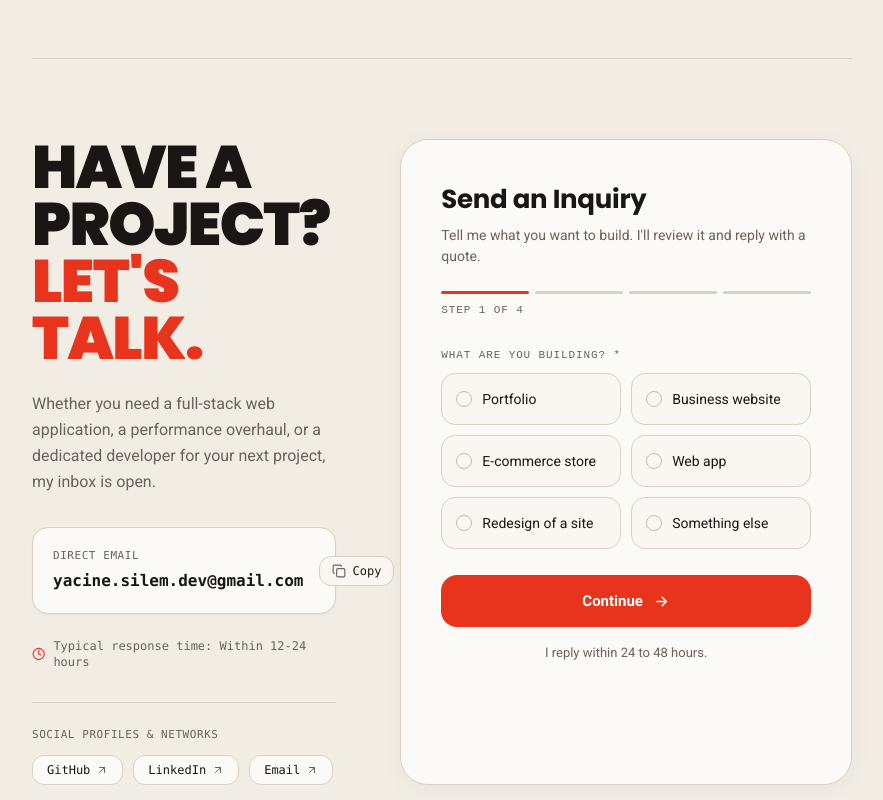
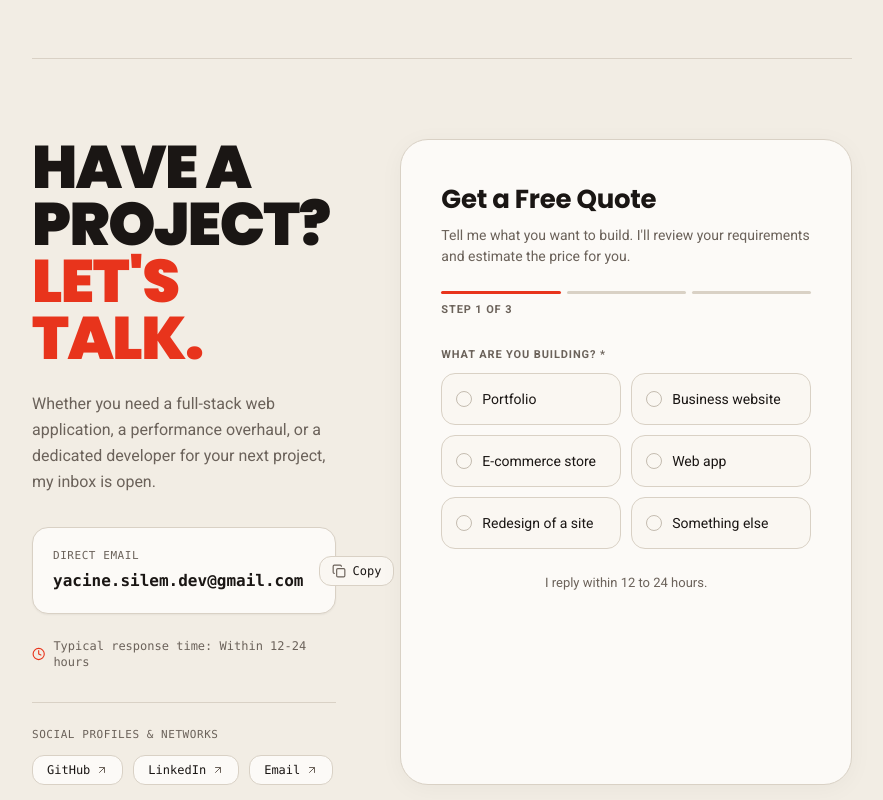
Before and after one commit to enicays/portfolio_0.1, a Next.js app: page / in a window 1280 px wide. Shown: the part 3200-4000 px from the top of the page, without its empty margins (396-1279 px from the left). Built offline with nearby package versions, Linux system fonts and the light colour scheme.

Commit message:
feat(contact): streamline inquiry form to 3-step Get Free Quote with auto-advance and font standardization

```diff
--- a/src/app/globals.css
+++ b/src/app/globals.css
@@ -84,6 +84,7 @@ h1, h2, h3, h4, h5, h6, .font-display {
   border-radius: 28px;
   padding: 40px 40px 36px;
   box-shadow: 0 4px 24px rgba(26, 22, 20, 0.04);
+  font-family: var(--font-roboto), sans-serif;
 }
 
 .inquiry-h2 {
@@ -98,6 +99,7 @@ h1, h2, h3, h4, h5, h6, .font-display {
 .inquiry-sub {
   margin: 0 0 24px;
   color: #6B625A;
+  font-family: var(--font-roboto), sans-serif;
   font-size: 14px;
   line-height: 1.5;
 }
@@ -111,7 +113,8 @@ h1, h2, h3, h4, h5, h6, .font-display {
 .inquiry-progress span.done { background: #E8341C; }
 .inquiry-step-count {
   margin: 0 0 28px;
-  font-family: monospace;
+  font-family: var(--font-roboto), sans-serif;
+  font-weight: 600;
   font-size: 11px;
   letter-spacing: .08em;
   text-transform: uppercase;
@@ -122,7 +125,8 @@ h1, h2, h3, h4, h5, h6, .font-display {
   display: block;
   padding: 0;
   margin-bottom: 10px;
-  font-family: monospace;
+  font-family: var(--font-roboto), sans-serif;
+  font-weight: 600;
   font-size: 11px;
   letter-spacing: .08em;
   text-transform: uppercase;
@@ -220,7 +224,7 @@ h1, h2, h3, h4, h5, h6, .font-display {
   height: 52px;
   border: 0;
   border-radius: 16px;
-  font: inherit; font-weight: 700; font-size: 15px;
+  font-family: var(--font-roboto), sans-serif; font-weight: 700; font-size: 15px;
   cursor: pointer;
   transition: transform .1s, filter .15s, border-color .15s;
 }
@@ -234,12 +238,19 @@ h1, h2, h3, h4, h5, h6, .font-display {
   background: transparent;
   color: #1A1614;
   border: 1px solid #D9D1C5;
+  font-family: var(--font-roboto), sans-serif;
   font-weight: 500;
 }
 .inquiry-btn-back:hover { border-color: #1A1614; }
 .inquiry-btn svg { width: 17px; height: 17px; }
 
-.inquiry-reply-note { margin: 16px 0 0; text-align: center; font-size: 13px; color: #6B625A; }
+.inquiry-reply-note {
+  margin: 16px 0 0;
+  text-align: center;
+  font-family: var(--font-roboto), sans-serif;
+  font-size: 13px;
+  color: #6B625A;
+}
 
 .inquiry-success { text-align: center; padding: 20px 0 8px; }
 .inquiry-tick {
--- a/src/components/InquiryForm.tsx
+++ b/src/components/InquiryForm.tsx
@@ -24,15 +24,6 @@ const FEATURES_LIST = [
   "Logo / branding",
 ];
 
-const BUDGET_OPTIONS = [
-  "Under $1,000",
-  "$1,000 - $3,000",
-  "$3,000 - $5,000",
-  "$5,000 - $10,000",
-  "$10,000+",
-  "Not sure yet",
-];
-
 const TIMELINE_OPTIONS = [
   "As soon as possible",
   "Within 1 month",
@@ -43,11 +34,10 @@ const TIMELINE_OPTIONS = [
 
 export default function InquiryForm() {
   const [currentStep, setCurrentStep] = useState(0);
-  const totalSteps = 4;
+  const totalSteps = 3;
 
   const [projectType, setProjectType] = useState("");
   const [features, setFeatures] = useState<string[]>([]);
-  const [budget, setBudget] = useState("");
   const [timeline, setTimeline] = useState("");
   const [name, setName] = useState("");
   const [email, setEmail] = useState("");
@@ -64,6 +54,15 @@ export default function InquiryForm() {
     );
   };
 
+  const handleSelectProjectType = (type: string) => {
+    setProjectType(type);
+    setErrorMsg("");
+    // Give 200ms brief visual highlight so user sees selection register, then smoothly advance to step 2
+    setTimeout(() => {
+      setCurrentStep(1);
+    }, 200);
+  };
+
   const validateCurrentStep = (): boolean => {
     setErrorMsg("");
     setInvalidFields({});
@@ -75,7 +74,7 @@ export default function InquiryForm() {
       }
     }
 
-    if (currentStep === 3) {
+    if (currentStep === 2) {
       const emailOk = /^[^\s@]+@[^\s@]+\.[^\s@]+$/.test(email.trim());
       const newInvalids: { [key: string]: boolean } = {};
 
@@ -123,8 +122,7 @@ export default function InquiryForm() {
       email: email.trim(),
       projectType,
       features: features.length > 0 ? features.join(", ") : "None selected",
-      budget: budget || "Not specified",
-      timeline: timeline || "Not specified",
+      timeline: timeline || "Flexible",
       notes: notes.trim() || "None",
     };
 
@@ -141,7 +139,7 @@ export default function InquiryForm() {
 
       setIsSuccess(true);
     } catch {
-      setErrorMsg("Your inquiry didn't send. Check your connection and try again.");
+      setErrorMsg("Your request didn't send. Check your connection and try again.");
     } finally {
       setIsSubmitting(false);
     }
@@ -153,14 +151,14 @@ export default function InquiryForm() {
     <div className="inquiry-card shadow-2xl">
       {!isSuccess ? (
         <div>
-          <h2 className="inquiry-h2">Send an Inquiry</h2>
+          <h2 className="inquiry-h2">Get a Free Quote</h2>
           <p className="inquiry-sub">
-            Tell me what you want to build. I&apos;ll review it and reply with a quote.
+            Tell me what you want to build. I&apos;ll review your requirements and estimate the price for you.
           </p>
 
           {/* Progress bar */}
           <div className="inquiry-progress" aria-hidden="true">
-            {[0, 1, 2, 3].map((stepIdx) => (
+            {[0, 1, 2].map((stepIdx) => (
               <span
                 key={stepIdx}
                 className={stepIdx <= currentStep ? "done" : ""}
@@ -178,7 +176,7 @@ export default function InquiryForm() {
             }}
             noValidate
           >
-            {/* Step 1: Project Type */}
+            {/* Step 1: Project Type (Auto-advance on click) */}
             {currentStep === 0 && (
               <fieldset className="border-0 p-0 m-0">
                 <legend className="inquiry-legend">What are you building? *</legend>
@@ -190,10 +188,7 @@ export default function InquiryForm() {
                         name="projectType"
                         value={type}
                         checked={projectType === type}
-                        onChange={() => {
-                          setProjectType(type);
-                          setErrorMsg("");
-                        }}
+                        onChange={() => handleSelectProjectType(type)}
                       />
                       <span>{type}</span>
                     </label>
@@ -231,7 +226,7 @@ export default function InquiryForm() {
               </fieldset>
             )}
 
-            {/* Step 3: Budget and Timeline */}
+            {/* Step 3: Your Details & Timeline */}
             {currentStep === 2 && (
               <fieldset className="border-0 p-0 m-0">
                 <legend
@@ -243,64 +238,9 @@ export default function InquiryForm() {
                     clip: "rect(0 0 0 0)",
                   }}
                 >
-                  Budget and timeline
+                  Your details and timeline
                 </legend>
-                <div className="inquiry-field">
-                  <label className="inquiry-lbl" htmlFor="budget">
-                    Estimated project budget
-                  </label>
-                  <select
-                    id="budget"
-                    name="budget"
-                    value={budget}
-                    onChange={(e) => setBudget(e.target.value)}
-                    className="inquiry-select"
-                  >
-                    <option value="">Select a range</option>
-                    {BUDGET_OPTIONS.map((opt) => (
-                      <option key={opt} value={opt}>
-                        {opt}
-                      </option>
-                    ))}
-                  </select>
-                </div>
 
-                <div className="inquiry-field" style={{ marginBottom: 0 }}>
-                  <label className="inquiry-lbl" htmlFor="timeline">
-                    When do you need it?
-                  </label>
-                  <select
-                    id="timeline"
-                    name="timeline"
-                    value={timeline}
-                    onChange={(e) => setTimeline(e.target.value)}
-                    className="inquiry-select"
-                  >
-                    <option value="">Select a timeframe</option>
-                    {TIMELINE_OPTIONS.map((opt) => (
-                      <option key={opt} value={opt}>
-                        {opt}
-                      </option>
-                    ))}
-                  </select>
-                </div>
-              </fieldset>
-            )}
-
-            {/* Step 4: Contact Details */}
-            {currentStep === 3 && (
-              <fieldset className="border-0 p-0 m-0">
-                <legend
-                  style={{
-                    position: "absolute",
-                    width: 1,
-                    height: 1,
-                    overflow: "hidden",
-                    clip: "rect(0 0 0 0)",
-                  }}
-                >
-                  Your details
-                </legend>
                 <div className="inquiry-row inquiry-field">
                   <div>
                     <label className="inquiry-lbl" htmlFor="inquiry-name">
@@ -351,16 +291,36 @@ export default function InquiryForm() {
                   </div>
                 </div>
 
+                <div className="inquiry-field">
+                  <label className="inquiry-lbl" htmlFor="timeline">
+                    Target timeline
+                  </label>
+                  <select
+                    id="timeline"
+                    name="timeline"
+                    value={timeline}
+                    onChange={(e) => setTimeline(e.target.value)}
+                    className="inquiry-select"
+                  >
+                    <option value="">Select a timeframe</option>
+                    {TIMELINE_OPTIONS.map((opt) => (
+                      <option key={opt} value={opt}>
+                        {opt}
+                      </option>
+                    ))}
+                  </select>
+                </div>
+
                 <div className="inquiry-field" style={{ marginBottom: 0 }}>
                   <label className="inquiry-lbl" htmlFor="inquiry-notes">
-                    Anything else I should know?
+                    Project details &amp; notes
                   </label>
                   <textarea
                     id="inquiry-notes"
                     name="notes"
                     value={notes}
                     onChange={(e) => setNotes(e.target.value)}
-                    placeholder="Links to sites you like, deadlines, or goals for the project..."
+                    placeholder="Tell me about your project goals, links to sites you like, or specific requirements..."
                     className="inquiry-textarea"
                   />
                 </div>
@@ -373,9 +333,9 @@ export default function InquiryForm() {
               </fieldset>
             )}
 
-            {/* Form Action Buttons */}
+            {/* Form Action Buttons (Only shown for Step 2 and Step 3) */}
+            {currentStep > 0 && (
               <div className="inquiry-actions">
-              {currentStep > 0 && (
                 <button
                   type="button"
                   onClick={handleBack}
@@ -383,7 +343,6 @@ export default function InquiryForm() {
                 >
                   Back
                 </button>
-              )}
 
                 <button
                   type="button"
@@ -395,7 +354,7 @@ export default function InquiryForm() {
                     {isSubmitting
                       ? "Sending..."
                       : currentStep === totalSteps - 1
-                    ? "Submit Project Inquiry"
+                      ? "Get Free Quote"
                       : "Continue"}
                   </span>
 
@@ -427,9 +386,10 @@ export default function InquiryForm() {
                   )}
                 </button>
               </div>
+            )}
           </form>
 
-          <p className="inquiry-reply-note">I reply within 24 to 48 hours.</p>
+          <p className="inquiry-reply-note">I reply within 12 to 24 hours.</p>
         </div>
       ) : (
         <div className="inquiry-success">
@@ -437,7 +397,7 @@ export default function InquiryForm() {
             <svg
               viewBox="0 0 24 24"
               fill="none"
-              stroke="#11140a"
+              stroke="#FFFFFF"
               strokeWidth="2.6"
               strokeLinecap="round"
               strokeLinejoin="round"
@@ -446,10 +406,10 @@ export default function InquiryForm() {
               <path d="M5 12.5l4.5 4.5L19 7.5" />
             </svg>
           </div>
-          <h3>Inquiry sent</h3>
+          <h3>Quote request sent!</h3>
           <p>
-            Thanks, <span className="text-[#f5f4f2] font-semibold">{firstName}</span>.
-            I&apos;ll review your project and email you a quote within 24 to 48 hours.
+            Thanks, <span className="text-[#1A1614] font-semibold">{firstName}</span>.
+            I&apos;ll review your project requirements and email you an estimated price and timeline breakdown within 12 to 24 hours.
           </p>
 
           <button
@@ -459,7 +419,6 @@ export default function InquiryForm() {
               setCurrentStep(0);
               setProjectType("");
               setFeatures([]);
-              setBudget("");
               setTimeline("");
               setName("");
               setEmail("");
@@ -467,7 +426,7 @@ export default function InquiryForm() {
             }}
             className="mt-6 px-5 py-2.5 rounded-xl bg-[#FCFAF7] border border-[#D9D1C5] text-xs font-mono text-[#1A1614] hover:border-[#E8341C] transition-colors cursor-pointer"
           >
-            Send another inquiry
+            Request another quote
           </button>
         </div>
       )}
```
Also changed, not shown: src/app/api/contact/route.ts (+8 -13 lines). Lines whose indentation alone changed are shown as unchanged.
